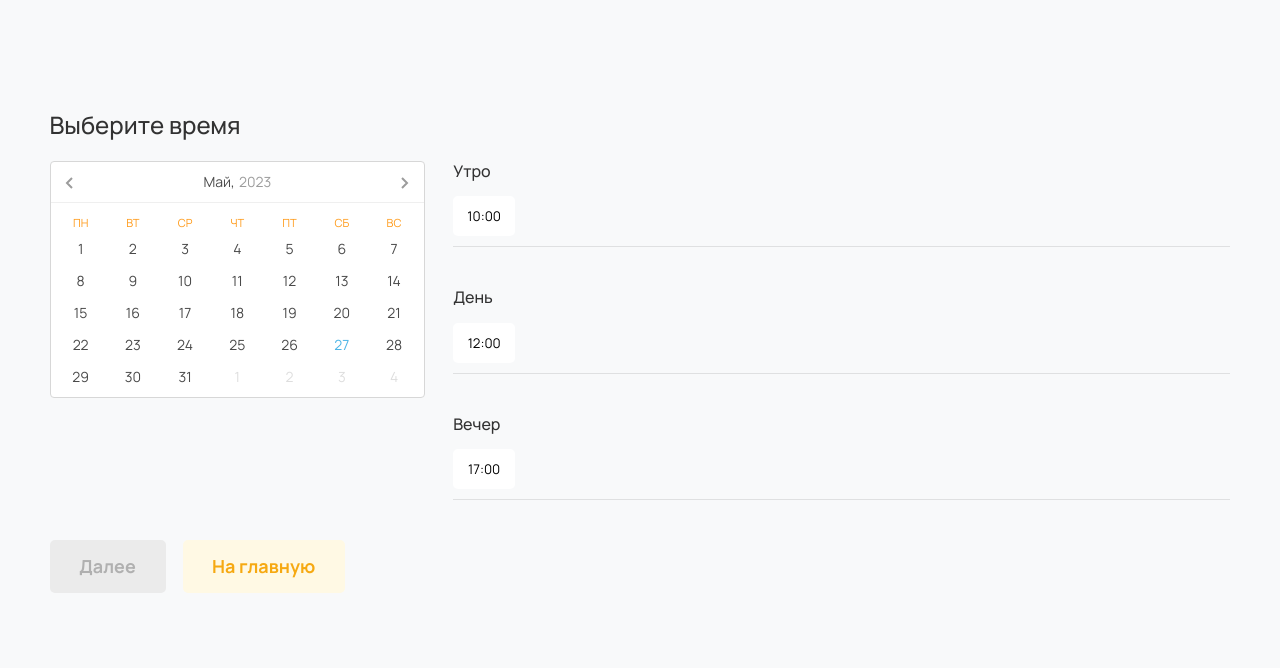
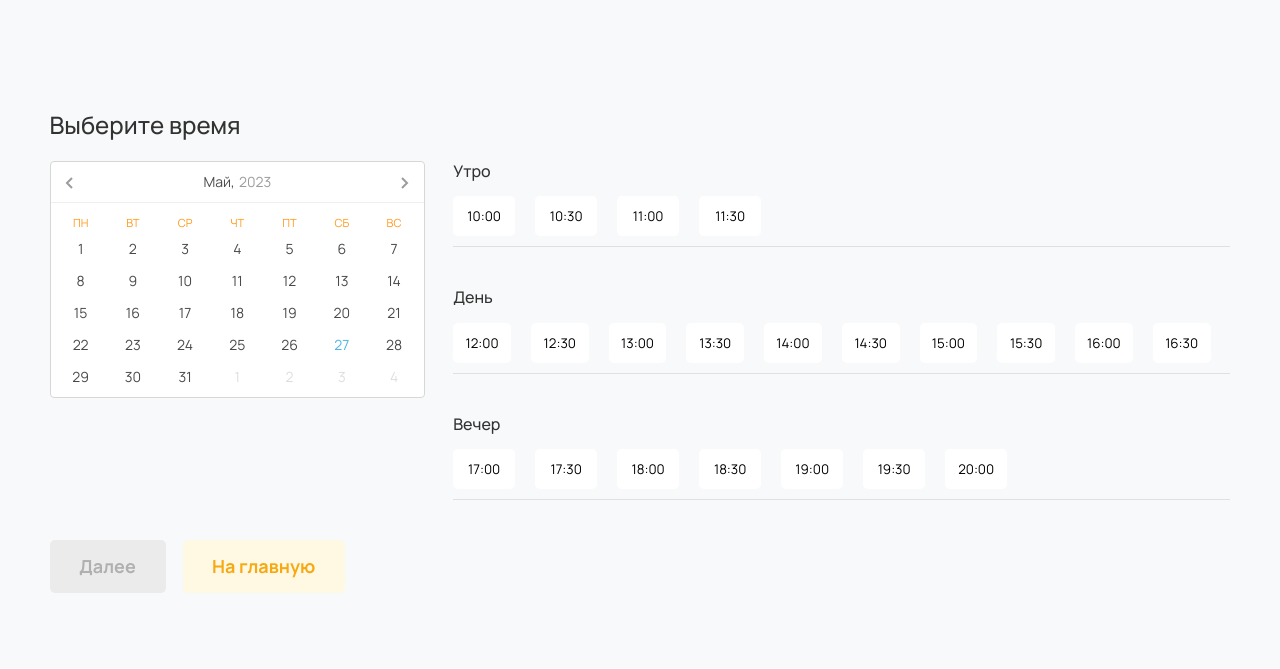
Before and after one commit to jmuriki/BeautyCity, a Django app: page /service/ in a window 1280 px wide. Shown: the part 475-1144 px from the top of the page. Run offline with Django 3.2, Linux system fonts and the light colour scheme; data that the repository does not hold is empty; parts of the project's set-up code (start-up, migrations or seed data) failed here and were passed over.

Commit message:
Add time slots

```diff
--- a/templates/service.html
+++ b/templates/service.html
@@ -121,18 +121,36 @@
 									<div class="time__elems_intro">Утро</div>
 									<div class="time__elems_elem fic">
 										<button data-time="10:00" class="time__elems_btn">10:00</button>
+										<button data-time="10:30" class="time__elems_btn">10:30</button>
+										<button data-time="11:00" class="time__elems_btn">11:00</button>
+										<button data-time="11:30" class="time__elems_btn">11:30</button>
 									</div>
 								</div>
 								<div class="time__items">
 									<div class="time__elems_intro">День</div>
 									<div class="time__elems_elem fic">
 										<button data-time="12:00" class="time__elems_btn">12:00</button>
+										<button data-time="12:30" class="time__elems_btn">12:30</button>
+										<button data-time="13:00" class="time__elems_btn">13:00</button>
+										<button data-time="13:30" class="time__elems_btn">13:30</button>
+										<button data-time="14:00" class="time__elems_btn">14:00</button>
+										<button data-time="14:30" class="time__elems_btn">14:30</button>
+										<button data-time="15:00" class="time__elems_btn">15:00</button>
+										<button data-time="15:30" class="time__elems_btn">15:30</button>
+										<button data-time="16:00" class="time__elems_btn">16:00</button>
+										<button data-time="16:30" class="time__elems_btn">16:30</button>
 									</div>
 								</div>
 								<div class="time__items">
 									<div class="time__elems_intro">Вечер</div>
 									<div class="time__elems_elem fic">
 										<button data-time="17:00" class="time__elems_btn">17:00</button>
+										<button data-time="17:30" class="time__elems_btn">17:30</button>
+										<button data-time="18:00" class="time__elems_btn">18:00</button>
+										<button data-time="18:30" class="time__elems_btn">18:30</button>
+										<button data-time="19:00" class="time__elems_btn">19:00</button>
+										<button data-time="19:30" class="time__elems_btn">19:30</button>
+										<button data-time="20:00" class="time__elems_btn">20:00</button>
 									</div>
 								</div>
 							</div>
```
